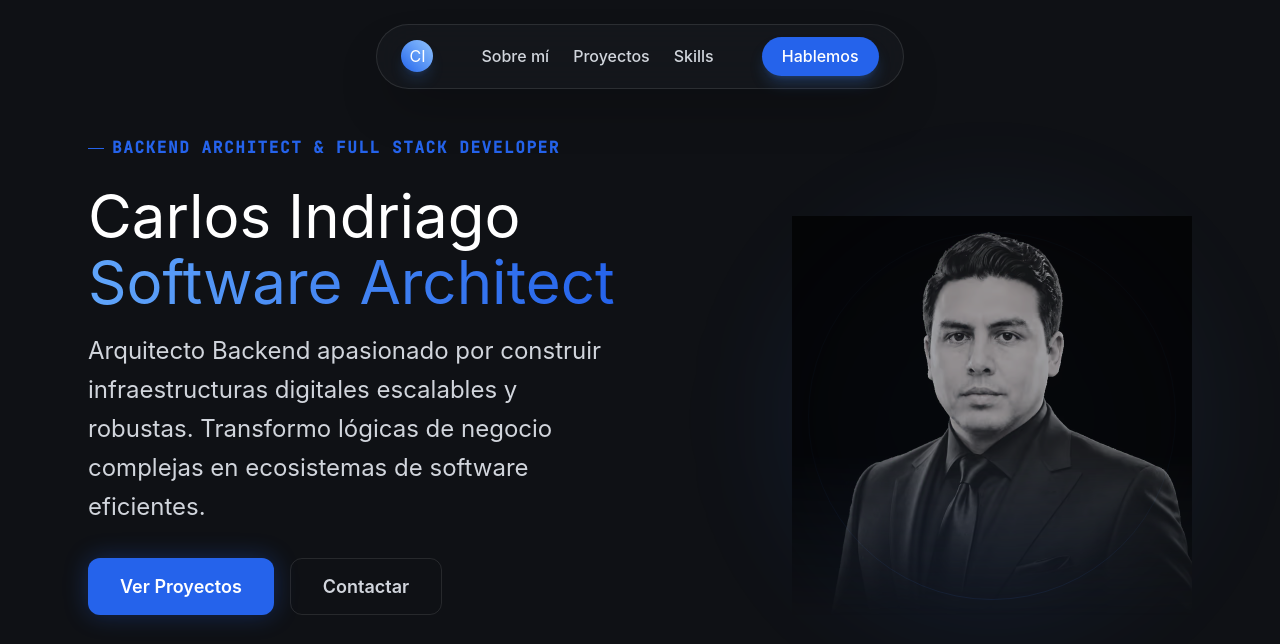
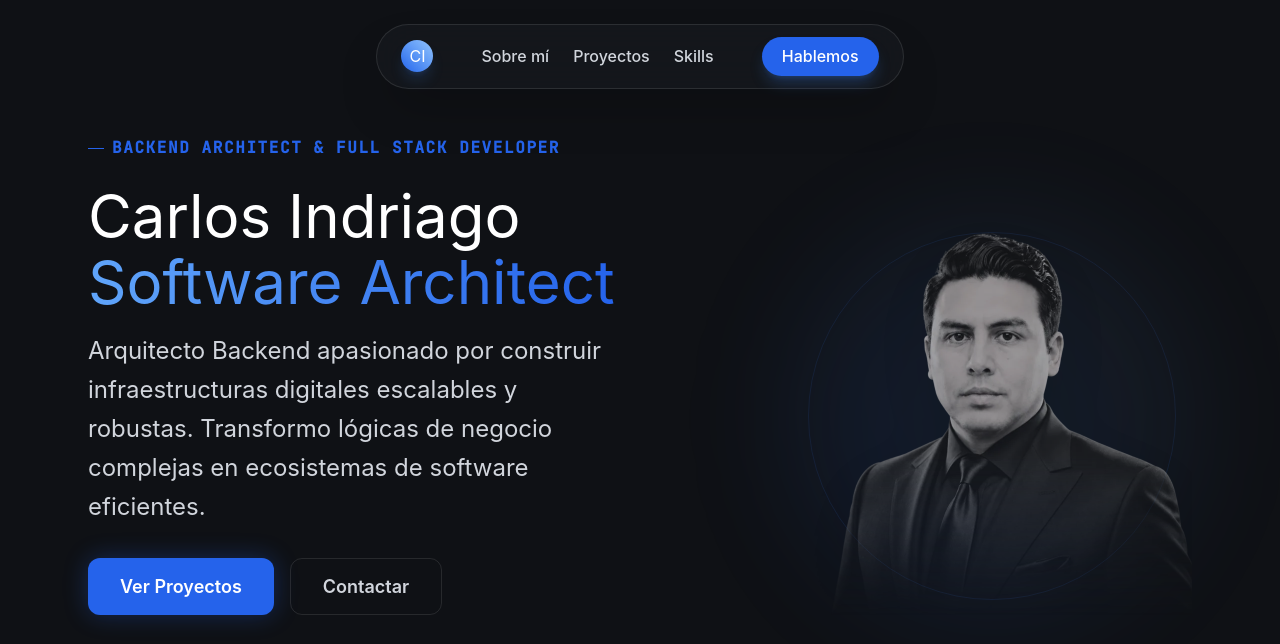
Before and after one commit to carlosindriago/carlosindriago.com, an Astro site: page / in a window 1280 px wide. Shown: the top 644 px of the page. Built offline with nearby package versions, Linux system fonts and the light colour scheme; Astro itself is replaced by a stand-in of ours; a web font is replaced by a local one.

Commit message:
Fix transparent profile image rendering

```diff
--- a/src/components/Hero.astro
+++ b/src/components/Hero.astro
@@ -51,7 +51,6 @@ import { SITE } from '../data/site';
 
           <!-- Professional Photo masked to fade on the bottom -->
           <picture>
-            <source srcset="/profile.avif" type="image/avif" />
             <source srcset="/profile.webp" type="image/webp" />
             <img
               src="/profile.png"
```
Also changed, not shown: public/profile.avif (deleted).
